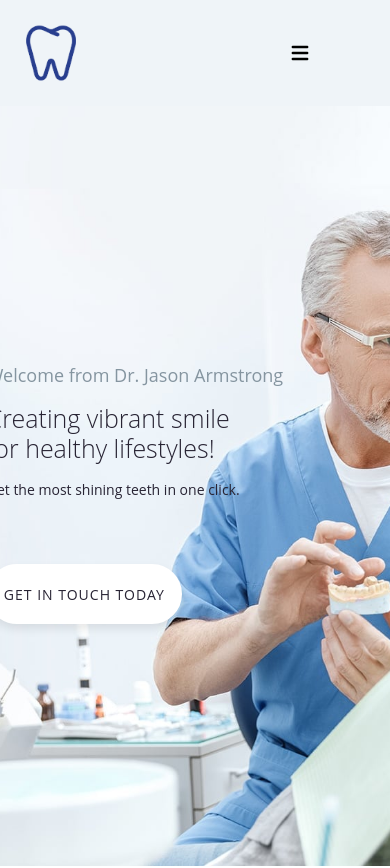
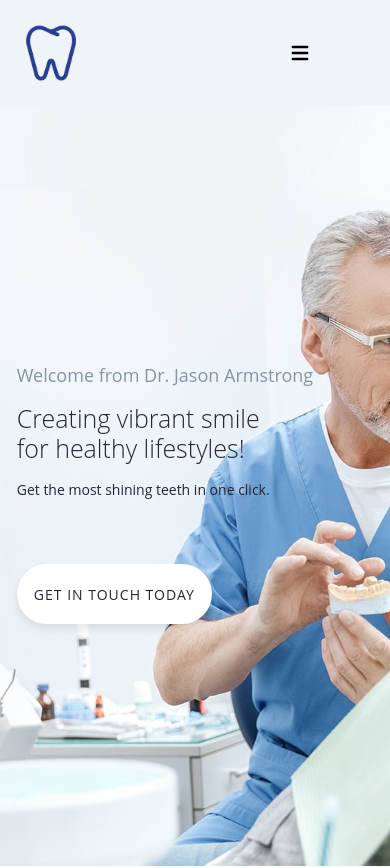
Before and after one commit to mdmahfujarrahman/dr-Jason-Armstrong, a React (Create React App) app: page / in a window 390 px wide. Shown: the top 868 px of the page. Built offline with nearby package versions, Linux system fonts and the light colour scheme; no server answers.

Commit message:
designe update

```diff
--- a/src/components/Pages/Home/Banner/Banner.js
+++ b/src/components/Pages/Home/Banner/Banner.js
@@ -15,7 +15,7 @@ const Banner = () => {
                 backgroundRepeat: "no-repeat",
             }}
         >
-            <div className="ml-[-120px] md:ml-[-400px] lg:ml-[-650px]">
+            <div className="ml-[-60px] md:ml-[-280px] lg:ml-[-650px]">
                 <p className="moto py-4">Welcome from Dr. Jason Armstrong </p>
                 <p className="moto-title">Creating vibrant smile</p>
                 <p className="moto-title">for healthy lifestyles!</p>
```
